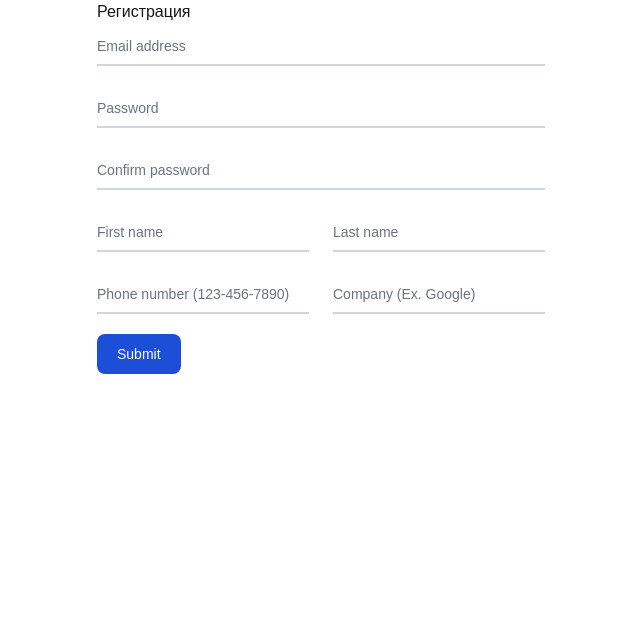
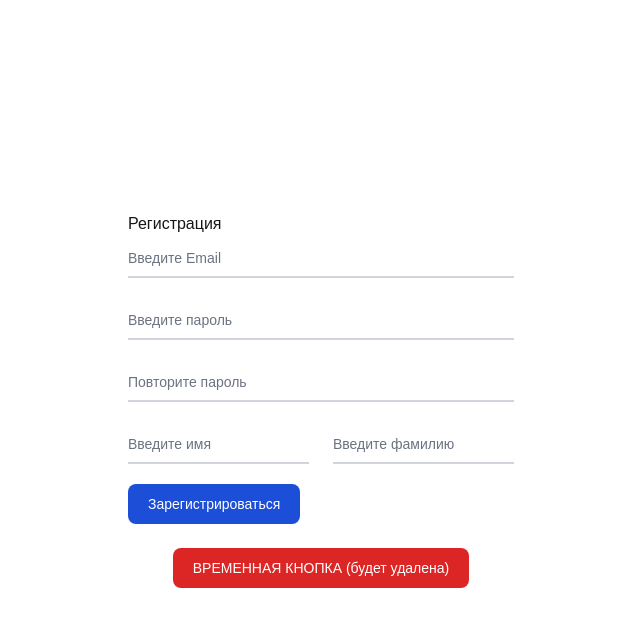
Before and after one commit to matos85/dailyRent, a Next.js app in the folder rent-app/: page /register in a window 1280 px wide. Shown: the top 626 px of the page, without its empty margins (319-959 px from the left). Built offline with nearby package versions, Linux system fonts and the light colour scheme.

Commit message:
еще правки

```diff
--- a/rent-app/src/app/login/page.js
+++ b/rent-app/src/app/login/page.js
@@ -1,25 +1,33 @@
 export default function Login() {
     return (
-      <div>
-        <form class="max-w-sm mx-auto">
-        <h1>Вход</h1>
+      <div class="flex items-center justify-center min-h-screen">
+        <form class="max-w-sm w-full">
+          <h1 class="text-center text-2xl font-bold mb-5">Вход</h1>
           <div class="mb-5">
-            <label for="email" class="block mb-2 text-sm font-medium text-gray-900 dark:text-white">Your email</label>
-            <input type="email" id="email" class="bg-gray-50 border border-gray-300 text-gray-900 text-sm rounded-lg focus:ring-blue-500 focus:border-blue-500 block w-full p-2.5 dark:bg-gray-700 dark:border-gray-600 dark:placeholder-gray-400 dark:text-white dark:focus:ring-blue-500 dark:focus:border-blue-500" placeholder="name@flowbite.com" required />
+            <label for="email" class="block mb-2 text-sm font-medium text-gray-900">Ваша email</label>
+            <input type="email" id="email" class="bg-gray-50 border border-gray-300 text-gray-900 text-sm rounded-lg focus:ring-blue-500 focus:border-blue-500 block w-full p-2.5" placeholder="name@email.com" required />
           </div>
           <div class="mb-5">
-            <label for="password" class="block mb-2 text-sm font-medium text-gray-900 dark:text-white">Your password</label>
-            <input type="password" id="password" class="bg-gray-50 border border-gray-300 text-gray-900 text-sm rounded-lg focus:ring-blue-500 focus:border-blue-500 block w-full p-2.5 dark:bg-gray-700 dark:border-gray-600 dark:placeholder-gray-400 dark:text-white dark:focus:ring-blue-500 dark:focus:border-blue-500" required />
+            <label for="password" class="block mb-2 text-sm font-medium text-gray-900">Ваш пароль</label>
+            <input type="password" id="password" class="bg-gray-50 border border-gray-300 text-gray-900 text-sm rounded-lg focus:ring-blue-500 focus:border-blue-500 block w-full p-2.5" required />
           </div>
           <div class="flex items-start mb-5">
             <div class="flex items-center h-5">
-            <input id="remember" type="checkbox" value="" class="w-4 h-4 border border-gray-300 rounded-sm bg-gray-50 focus:ring-3 focus:ring-blue-300 dark:bg-gray-700 dark:border-gray-600 dark:focus:ring-blue-600 dark:ring-offset-gray-800 dark:focus:ring-offset-gray-800" required />
+              <input id="remember" type="checkbox" value="" class="w-4 h-4 border border-gray-300 rounded-sm bg-gray-50 focus:ring-3 focus:ring-blue-300" required />
             </div>
-            <label for="remember" class="ms-2 text-sm font-medium text-gray-900 dark:text-gray-300">Remember me</label>
+            <label for="remember" class="ms-2 text-sm font-medium text-gray-900">Запомни меня</label>
           </div>
-        <button type="submit" class="text-white bg-blue-700 hover:bg-blue-800 focus:ring-4 focus:outline-none focus:ring-blue-300 font-medium rounded-lg text-sm w-full sm:w-auto px-5 py-2.5 text-center dark:bg-blue-600 dark:hover:bg-blue-700 dark:focus:ring-blue-800">Submit</button>
+          <button type="submit" class="text-white bg-blue-700 hover:bg-blue-800 focus:ring-4 focus:outline-none focus:ring-blue-300 font-medium rounded-lg text-sm w-full sm:w-auto px-5 py-2.5 text-center">Войти</button>
+          <br/><br/>
+          <div class="flex items-center justify-center">
+            <a href="/dashboard" class="text-white bg-red-600 hover:bg-blue-700 focus:ring-4 focus:outline-none focus:ring-blue-300 font-medium rounded-lg text-sm px-5 py-2.5 text-center">
+                ВРЕМЕННАЯ КНОПКА (будет удалена)
+            </a>
+          </div>
+
+
         </form>
+      </div>
 
-      </div>
     );
   }
--- a/rent-app/src/app/page.js
+++ b/rent-app/src/app/page.js
@@ -15,7 +15,7 @@ export default function Home() {
       <nav class="bg-white rounded-lg shadow-sm border-gray-2000">
         <a href="https://flowbite.com/" class="flex items-center space-x-3 rtl:space-x-reverse">
         <img src="https://flowbite.com/docs/images/logo.svg"  class="h-8" alt="Аренда по суточно Logo" />
-          <span class="self-center text-2xl font-semibold whitespace-nowrap ">Аренда по суточно</span>
+          <span class="self-center text-2xl font-semibold whitespace-nowrap ">Аренда посуточно</span>
         </a>
 
         <div class="max-w-screen-xl flex flex-wrap items-center justify-between mx-auto p-4">
@@ -82,7 +82,7 @@ export default function Home() {
             <div className="sm:flex sm:items-center sm:justify-between">
                 <a href="https://flowbite.com/" className="flex items-center mb-4 sm:mb-0 space-x-3 rtl:space-x-reverse">
                     <img src="https://flowbite.com/docs/images/logo.svg" className="h-8" alt="Flowbite Logo" />
-                    <span className="self-center text-2xl font-semibold whitespace-nowrap dark:text-white">Аренда по суточно</span>
+                    <span className="self-center text-2xl font-semibold whitespace-nowrap dark:text-white">Аренда посуточно</span>
                 </a>
                 <ul className="flex flex-wrap items-center mb-6 text-sm font-medium text-gray-500 sm:mb-0 dark:text-gray-400">
                     <li>
--- a/rent-app/src/app/register/page.js
+++ b/rent-app/src/app/register/page.js
@@ -1,42 +1,44 @@
 export default function Register() {
     return (
-      <div>
+      <div class="flex items-center justify-center min-h-screen">
         <form class="max-w-md mx-auto">
         <h1>Регистрация</h1>
         <div class="relative z-0 w-full mb-5 group">
             <input type="email" name="floating_email" id="floating_email" class="block py-2.5 px-0 w-full text-sm text-gray-900 bg-transparent border-0 border-b-2 border-gray-300 appearance-none dark:text-white dark:border-gray-600 dark:focus:border-blue-500 focus:outline-none focus:ring-0 focus:border-blue-600 peer" placeholder=" " required />
-            <label for="floating_email" class="peer-focus:font-medium absolute text-sm text-gray-500 dark:text-gray-400 duration-300 transform -translate-y-6 scale-75 top-3 -z-10 origin-[0] peer-focus:start-0 rtl:peer-focus:translate-x-1/4 rtl:peer-focus:left-auto peer-focus:text-blue-600 peer-focus:dark:text-blue-500 peer-placeholder-shown:scale-100 peer-placeholder-shown:translate-y-0 peer-focus:scale-75 peer-focus:-translate-y-6">Email address</label>
+            <label for="floating_email" class="peer-focus:font-medium absolute text-sm text-gray-500 dark:text-gray-400 duration-300 transform -translate-y-6 scale-75 top-3 -z-10 origin-[0] peer-focus:start-0 rtl:peer-focus:translate-x-1/4 rtl:peer-focus:left-auto peer-focus:text-blue-600 peer-focus:dark:text-blue-500 peer-placeholder-shown:scale-100 peer-placeholder-shown:translate-y-0 peer-focus:scale-75 peer-focus:-translate-y-6">Введите Email</label>
         </div>
         <div class="relative z-0 w-full mb-5 group">
             <input type="password" name="floating_password" id="floating_password" class="block py-2.5 px-0 w-full text-sm text-gray-900 bg-transparent border-0 border-b-2 border-gray-300 appearance-none dark:text-white dark:border-gray-600 dark:focus:border-blue-500 focus:outline-none focus:ring-0 focus:border-blue-600 peer" placeholder=" " required />
-            <label for="floating_password" class="peer-focus:font-medium absolute text-sm text-gray-500 dark:text-gray-400 duration-300 transform -translate-y-6 scale-75 top-3 -z-10 origin-[0] peer-focus:start-0 rtl:peer-focus:translate-x-1/4 peer-focus:text-blue-600 peer-focus:dark:text-blue-500 peer-placeholder-shown:scale-100 peer-placeholder-shown:translate-y-0 peer-focus:scale-75 peer-focus:-translate-y-6">Password</label>
+            <label for="floating_password" class="peer-focus:font-medium absolute text-sm text-gray-500 dark:text-gray-400 duration-300 transform -translate-y-6 scale-75 top-3 -z-10 origin-[0] peer-focus:start-0 rtl:peer-focus:translate-x-1/4 peer-focus:text-blue-600 peer-focus:dark:text-blue-500 peer-placeholder-shown:scale-100 peer-placeholder-shown:translate-y-0 peer-focus:scale-75 peer-focus:-translate-y-6">Введите пароль</label>
         </div>
         <div class="relative z-0 w-full mb-5 group">
             <input type="password" name="repeat_password" id="floating_repeat_password" class="block py-2.5 px-0 w-full text-sm text-gray-900 bg-transparent border-0 border-b-2 border-gray-300 appearance-none dark:text-white dark:border-gray-600 dark:focus:border-blue-500 focus:outline-none focus:ring-0 focus:border-blue-600 peer" placeholder=" " required />
-            <label for="floating_repeat_password" class="peer-focus:font-medium absolute text-sm text-gray-500 dark:text-gray-400 duration-300 transform -translate-y-6 scale-75 top-3 -z-10 origin-[0] peer-focus:start-0 rtl:peer-focus:translate-x-1/4 peer-focus:text-blue-600 peer-focus:dark:text-blue-500 peer-placeholder-shown:scale-100 peer-placeholder-shown:translate-y-0 peer-focus:scale-75 peer-focus:-translate-y-6">Confirm password</label>
+            <label for="floating_repeat_password" class="peer-focus:font-medium absolute text-sm text-gray-500 dark:text-gray-400 duration-300 transform -translate-y-6 scale-75 top-3 -z-10 origin-[0] peer-focus:start-0 rtl:peer-focus:translate-x-1/4 peer-focus:text-blue-600 peer-focus:dark:text-blue-500 peer-placeholder-shown:scale-100 peer-placeholder-shown:translate-y-0 peer-focus:scale-75 peer-focus:-translate-y-6">Повторите пароль</label>
         </div>
         <div class="grid md:grid-cols-2 md:gap-6">
             <div class="relative z-0 w-full mb-5 group">
                 <input type="text" name="floating_first_name" id="floating_first_name" class="block py-2.5 px-0 w-full text-sm text-gray-900 bg-transparent border-0 border-b-2 border-gray-300 appearance-none dark:text-white dark:border-gray-600 dark:focus:border-blue-500 focus:outline-none focus:ring-0 focus:border-blue-600 peer" placeholder=" " required />
-                <label for="floating_first_name" class="peer-focus:font-medium absolute text-sm text-gray-500 dark:text-gray-400 duration-300 transform -translate-y-6 scale-75 top-3 -z-10 origin-[0] peer-focus:start-0 rtl:peer-focus:translate-x-1/4 peer-focus:text-blue-600 peer-focus:dark:text-blue-500 peer-placeholder-shown:scale-100 peer-placeholder-shown:translate-y-0 peer-focus:scale-75 peer-focus:-translate-y-6">First name</label>
+                <label for="floating_first_name" class="peer-focus:font-medium absolute text-sm text-gray-500 dark:text-gray-400 duration-300 transform -translate-y-6 scale-75 top-3 -z-10 origin-[0] peer-focus:start-0 rtl:peer-focus:translate-x-1/4 peer-focus:text-blue-600 peer-focus:dark:text-blue-500 peer-placeholder-shown:scale-100 peer-placeholder-shown:translate-y-0 peer-focus:scale-75 peer-focus:-translate-y-6">Введите имя</label>
             </div>
             <div class="relative z-0 w-full mb-5 group">
                 <input type="text" name="floating_last_name" id="floating_last_name" class="block py-2.5 px-0 w-full text-sm text-gray-900 bg-transparent border-0 border-b-2 border-gray-300 appearance-none dark:text-white dark:border-gray-600 dark:focus:border-blue-500 focus:outline-none focus:ring-0 focus:border-blue-600 peer" placeholder=" " required />
-                <label for="floating_last_name" class="peer-focus:font-medium absolute text-sm text-gray-500 dark:text-gray-400 duration-300 transform -translate-y-6 scale-75 top-3 -z-10 origin-[0] peer-focus:start-0 rtl:peer-focus:translate-x-1/4 peer-focus:text-blue-600 peer-focus:dark:text-blue-500 peer-placeholder-shown:scale-100 peer-placeholder-shown:translate-y-0 peer-focus:scale-75 peer-focus:-translate-y-6">Last name</label>
+                <label for="floating_last_name" class="peer-focus:font-medium absolute text-sm text-gray-500 dark:text-gray-400 duration-300 transform -translate-y-6 scale-75 top-3 -z-10 origin-[0] peer-focus:start-0 rtl:peer-focus:translate-x-1/4 peer-focus:text-blue-600 peer-focus:dark:text-blue-500 peer-placeholder-shown:scale-100 peer-placeholder-shown:translate-y-0 peer-focus:scale-75 peer-focus:-translate-y-6">Введите фамилию</label>
             </div>
         </div>
-        <div class="grid md:grid-cols-2 md:gap-6">
-            <div class="relative z-0 w-full mb-5 group">
-                <input type="tel" pattern="[0-9]{3}-[0-9]{3}-[0-9]{4}" name="floating_phone" id="floating_phone" class="block py-2.5 px-0 w-full text-sm text-gray-900 bg-transparent border-0 border-b-2 border-gray-300 appearance-none dark:text-white dark:border-gray-600 dark:focus:border-blue-500 focus:outline-none focus:ring-0 focus:border-blue-600 peer" placeholder=" " required />
-                <label for="floating_phone" class="peer-focus:font-medium absolute text-sm text-gray-500 dark:text-gray-400 duration-300 transform -translate-y-6 scale-75 top-3 -z-10 origin-[0] peer-focus:start-0 rtl:peer-focus:translate-x-1/4 peer-focus:text-blue-600 peer-focus:dark:text-blue-500 peer-placeholder-shown:scale-100 peer-placeholder-shown:translate-y-0 peer-focus:scale-75 peer-focus:-translate-y-6">Phone number (123-456-7890)</label>
-            </div>
-            <div class="relative z-0 w-full mb-5 group">
-                <input type="text" name="floating_company" id="floating_company" class="block py-2.5 px-0 w-full text-sm text-gray-900 bg-transparent border-0 border-b-2 border-gray-300 appearance-none dark:text-white dark:border-gray-600 dark:focus:border-blue-500 focus:outline-none focus:ring-0 focus:border-blue-600 peer" placeholder=" " required />
-                <label for="floating_company" class="peer-focus:font-medium absolute text-sm text-gray-500 dark:text-gray-400 duration-300 transform -translate-y-6 scale-75 top-3 -z-10 origin-[0] peer-focus:start-0 rtl:peer-focus:translate-x-1/4 peer-focus:text-blue-600 peer-focus:dark:text-blue-500 peer-placeholder-shown:scale-100 peer-placeholder-shown:translate-y-0 peer-focus:scale-75 peer-focus:-translate-y-6">Company (Ex. Google)</label>
-            </div>
-        </div>
-        <button type="submit" class="text-white bg-blue-700 hover:bg-blue-800 focus:ring-4 focus:outline-none focus:ring-blue-300 font-medium rounded-lg text-sm w-full sm:w-auto px-5 py-2.5 text-center dark:bg-blue-600 dark:hover:bg-blue-700 dark:focus:ring-blue-800">Submit</button>
+        <button type="submit" class="text-white bg-blue-700 hover:bg-blue-800 focus:ring-4 focus:outline-none focus:ring-blue-300 font-medium rounded-lg text-sm w-full sm:w-auto px-5 py-2.5 text-center dark:bg-blue-600 dark:hover:bg-blue-700 dark:focus:ring-blue-800">Зарегистрироваться</button>
+
+
+        <br/><br/>
+          <div class="flex items-center justify-center">
+            <a href="/dashboard" class="text-white bg-red-600 hover:bg-blue-700 focus:ring-4 focus:outline-none focus:ring-blue-300 font-medium rounded-lg text-sm px-5 py-2.5 text-center">
+                ВРЕМЕННАЯ КНОПКА (будет удалена)
+            </a>
+          </div>
         </form>
+
+
+
+
 
       </div>
     );
```
Lines whose indentation alone changed are shown as unchanged.
